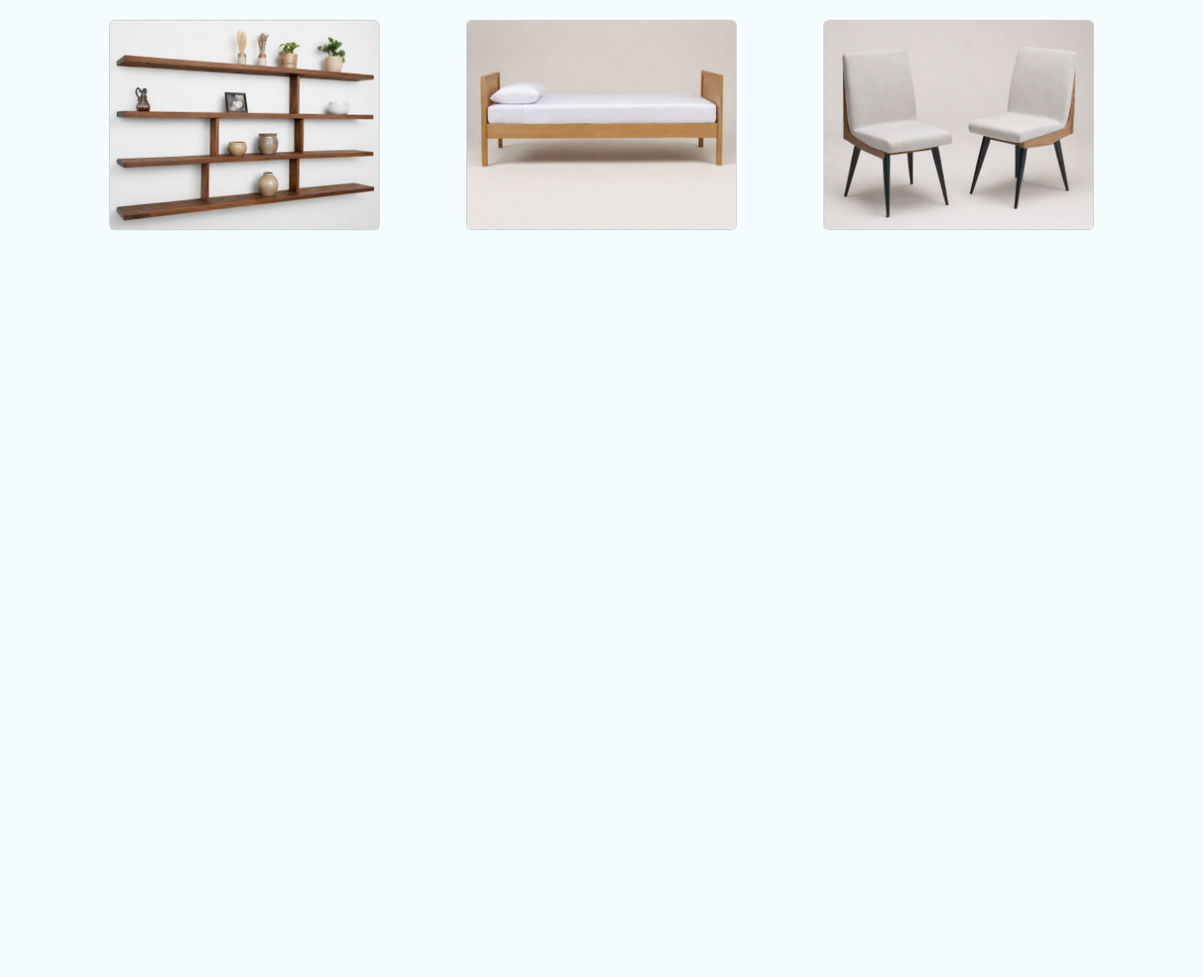
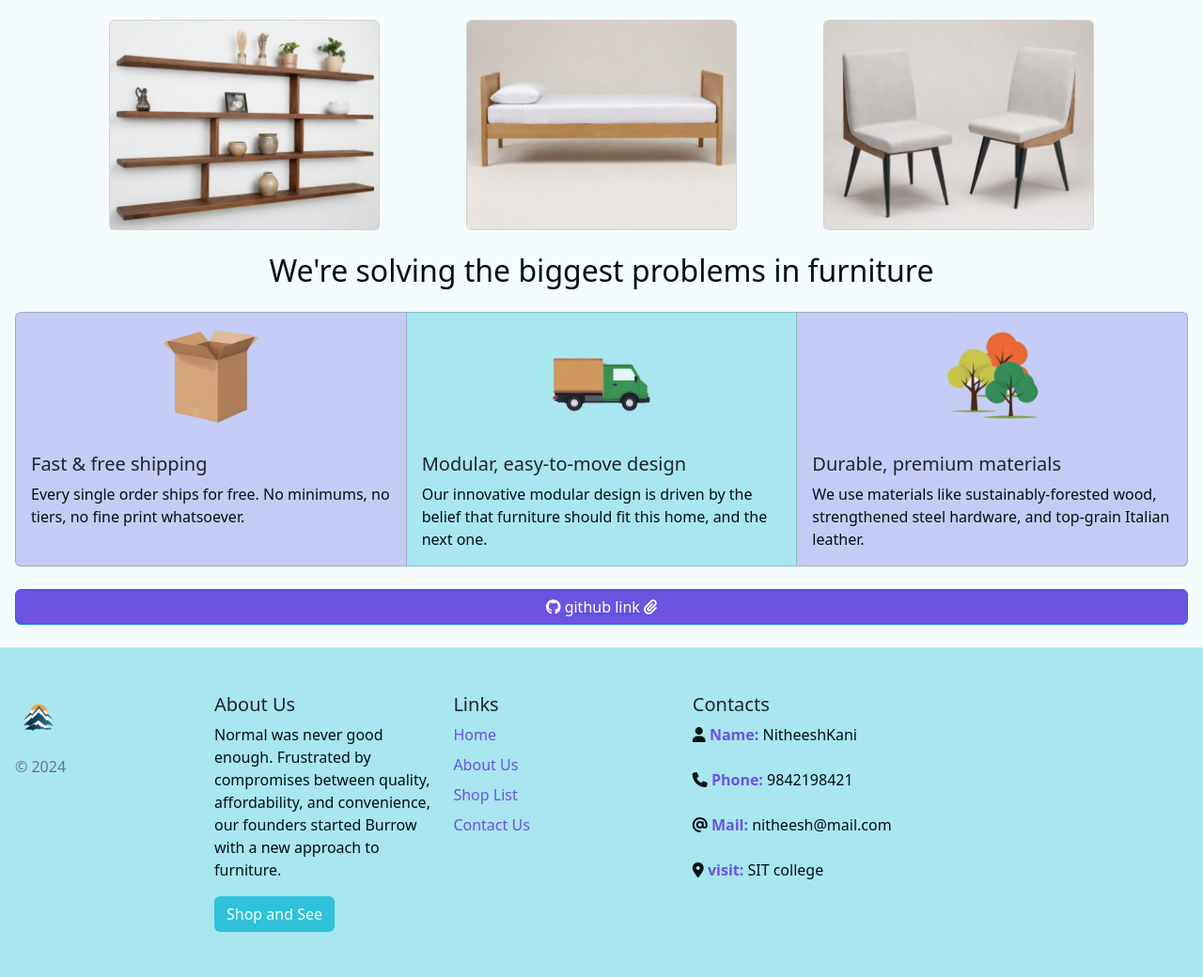
Before and after one commit to NitheeshKani/Angular-project, a plain HTML site: page index.html in a window 1280 px wide. Shown: the part 836-1876 px from the top of the page at 94% size. Before the commit the page ends 1081 px from the top, so only its background shows below. Drawn offline with nearby package versions, Linux system fonts and the light colour scheme.

Commit message:
Homepage done
Navbar text and links need some time though

```diff
--- a/assets/css/style.css
+++ b/assets/css/style.css
@@ -7,6 +7,9 @@ body {
 }
 .txt-alt{
     color: #f4fcfd;
+}
+.txt-clr{
+    color: #031012;
 }
 /* backgrounds */
 .bg-clr-primary {
@@ -22,11 +25,11 @@ body {
 }
 
 .bg-clr-sec-shade {
-    background-color: #dfe7f9 !important;
+    background-color: #8a92ea66 !important;
 }
 
 .bg-clr-sec-shade {
-    background-color: #dfe7f9 !important;
+    background-color: #8a92ea73 !important;
 }
 
 .bg-clr-pri-shade {
@@ -52,7 +55,7 @@ body {
 }
 
 .clr-sec-shade {
-    color: #dfe7f9 !important;
+    color: #8a92ea73 !important;
 }
 
 .clr-pri-shade {
@@ -81,3 +84,10 @@ div.breaker {
 /* <div class="showhim">HOVER ME
   <div class="showme">hai</div>
 </div> */
+
+img.value-point-img{
+    align-self: center;
+    width: 25%;
+    height: auto;
+    margin: 15px;
+}
--- a/index.html
+++ b/index.html
@@ -23,7 +23,7 @@
    <header>
       <nav class="navbar navbar-expand-lg bg-clr-pri-shade">
          <div class="container-fluid">
-            <a class="navbar-brand" href="#" class="h3">
+            <a class="navbar-brand" href="https://github.com/NitheeshKani/Angular-project" class="h3">
                <img src="assets/img/company/logo.png" alt="logo" class="nav-brand-logo">
                Mountain
             </a>
@@ -61,13 +61,15 @@
                </ul>
                <form class="d-flex" role="search">
                   <input class="form-control me-2 clr-pri-shade" type="search" placeholder="Search" aria-label="Search">
-                  <button class="btn btn-outline-success" type="submit"><i class="fa-solid fa-magnifying-glass"></i></button>
+                  <button class="btn btn-outline-success" type="submit"><i
+                        class="fa-solid fa-magnifying-glass"></i></button>
                </form>
             </div>
 
          </div>
       </nav>
    </header>
+
    <!-- carasol -->
    <section>
       <div id="sofa_carousel" class="carousel slide carousel-fade" data-bs-ride="false">
@@ -82,39 +84,39 @@
             <div class="carousel-item active">
                <img src="assets/img/banners/image.png" class="d-block w-100" alt="white sofa">
                <div class="carousel-caption d-none d-md-block">
-                  <h5>First slide label</h5>
-                  <p>Some representative placeholder content for the first slide.</p>
+                  <h5 class="fw-bold">Discover Nomad, </h5>
+                  <p>our best-selling and most-awarded modular seating</p>
                </div>
             </div>
             <div class="carousel-item">
                <img src="assets/img/banners/image (1).png" class="d-block w-100" alt="green sofa">
                <div class="carousel-caption d-none d-md-block">
-                  <h5>Second slide label</h5>
-                  <p>Some representative placeholder content for the second slide.</p>
+                  <h5 class="fw-bold">Meet Mambo, </h5>
+                  <p>a new design with deep seats and a sculpted backrest</p>
                </div>
             </div>
             <div class="carousel-item">
                <img src="assets/img/banners/image (2).png" class="d-block w-100" alt="king size bed">
                <div class="carousel-caption d-none d-md-block">
-                  <h5>Third slide label</h5>
-                  <p>Some representative placeholder content for the third slide.</p>
+                  <h5 class="fw-bold txt-clr">A better suite of bedroom furniture starts with a solid frame</h5>
                </div>
             </div>
             <div class="carousel-item">
                <img src="assets/img/banners/image (3).png" class="d-block w-100" alt="blue luxury sofa">
                <div class="carousel-caption d-none d-md-block">
-                  <h5>Third slide label</h5>
-                  <p>Some representative placeholder content for the third slide.</p>
+                  <h5 class="fw-bold">Lean into Scandinavian comfort with the Range Collection</h5>
                </div>
             </div>
          </div>
 
       </div>
    </section>
-   <!-- breaker -->
+
+   <!-- breaker 1-->
    <div class="text-center m-4">
       <p class="h3"> Design deals, delivered free </p>
    </div>
+
    <!-- products -->
    <section>
       <div class="container">
@@ -219,11 +221,91 @@
       </div>
    </section>
 
+   <!-- breaker 2-->
+   <div class="text-center m-4">
+      <p class="h2"> We're solving the biggest problems in furniture </p>
+   </div>
+
    <!-- value point section -->
    <section>
+      <div class="card-group mt-2 mx-3">
+         <div class="card bg-clr-sec-shade">
+            <img src="assets/img/company/package-edit.png" class="card-img-top value-point-img" alt="package">
+            <div class="card-body">
+               <h5 class="card-title">Fast & free shipping</h5>
+               <p class="card-text">Every single order ships for free. No minimums, no tiers, no fine print whatsoever.
+               </p>
+            </div>
+         </div>
+         <div class="card bg-clr-pri-shade">
+            <img src="assets/img/company/truck-edited.png" class="card-img-top value-point-img" alt="truck">
+            <div class="card-body">
+               <h5 class="card-title">Modular, easy-to-move design</h5>
+               <p class="card-text">Our innovative modular design is driven by the belief that furniture should fit this
+                  home, and the next one.</p>
 
+            </div>
+         </div>
+         <div class="card bg-clr-sec-shade">
+            <img src="assets/img/company/trees-edited.png" class="card-img-top value-point-img" alt="resources">
+            <div class="card-body">
+               <h5 class="card-title">Durable, premium materials</h5>
+               <p class="card-text">We use materials like sustainably-forested wood, strengthened steel hardware, and
+                  top-grain Italian leather.</p>
+            </div>
+         </div>
+      </div>
    </section>
 
+   <!-- git-link -->
+   <a class="d-grid gap-2 my-4 mx-3" href="https://github.com/NitheeshKani/Angular-project.git">
+      <button class="btn btn-primary bg-clr-accent" type="button">
+         <i class="fa-brands fa-github"></i> github link <i class="fa-solid fa-paperclip"></i>
+      </button>
+   </a>
+
+   <!-- footer -->
+   <footer class="row row-cols-5 py-5 border-top  p-3 bg-clr-pri-shade">
+      <div class="col col-2">
+         <a href="/" class="d-flex align-items-center mb-3 link-dark text-decoration-none">
+            <img src="assets/img/company/logo.png" alt="logo" class="nav-brand-logo">
+         </a>
+         <p class="text-muted">© 2024</p>
+      </div>
+
+      <div class="col">
+         <h5>About Us</h5>
+         <p class="nav flex-column">
+            Normal was never good enough. Frustrated by compromises between quality, affordability, and convenience, our
+            founders started Burrow with a new approach to furniture.
+         </p>
+         <a href="https://burrow.com/living-room/seating">
+            <button class="btn bg-clr-primary txt-alt mt-3">
+               Shop and See
+            </button>
+         </a>
+      </div>
+
+      <div class="col">
+         <h5>Links</h5>
+         <ul class="nav flex-column">
+            <li class="nav-item mb-2"><a href="#" class="nav-link p-0 text-muted clr-accent">Home</a></li>
+            <li class="nav-item mb-2"><a href="#" class="nav-link p-0 text-muted clr-accent">About Us</a></li>
+            <li class="nav-item mb-2"><a href="#" class="nav-link p-0 text-muted clr-accent">Shop List</a></li>
+            <li class="nav-item mb-2"><a href="#" class="nav-link p-0 text-muted clr-accent">Contact Us</a></li>
+         </ul>
+      </div>
+
+      <div class="col">
+         <h5>Contacts</h5>
+         <ul class="nav flex-column">
+            <li class="nav-item mb-2"><p><i class="fa-solid fa-user"></i><b class="clr-accent">  Name: </b>NitheeshKani</p></li>
+            <li class="nav-item mb-2"><p><i class="fa-solid fa-phone"></i><b class="clr-accent">  Phone: </b>9842198421</p></li>
+            <li class="nav-item mb-2"><p><i class="fa-solid fa-at"></i><b class="clr-accent">  Mail: </b>nitheesh@mail.com</p></li>
+            <li class="nav-item mb-2"><p><i class="fa-solid fa-location-dot"></i><b class="clr-accent">  visit: </b>SIT college</p></li>
+         </ul>
+      </div>
+   </footer>
 
 
 
```
Also changed, not shown: assets/img/company/package-edit.png (added), assets/img/company/package.png (added), assets/img/company/trees-edited.png (added), assets/img/company/trees.png (added), assets/img/company/truck-edited.png (added), assets/img/company/truck.png (added), 1 other file.
